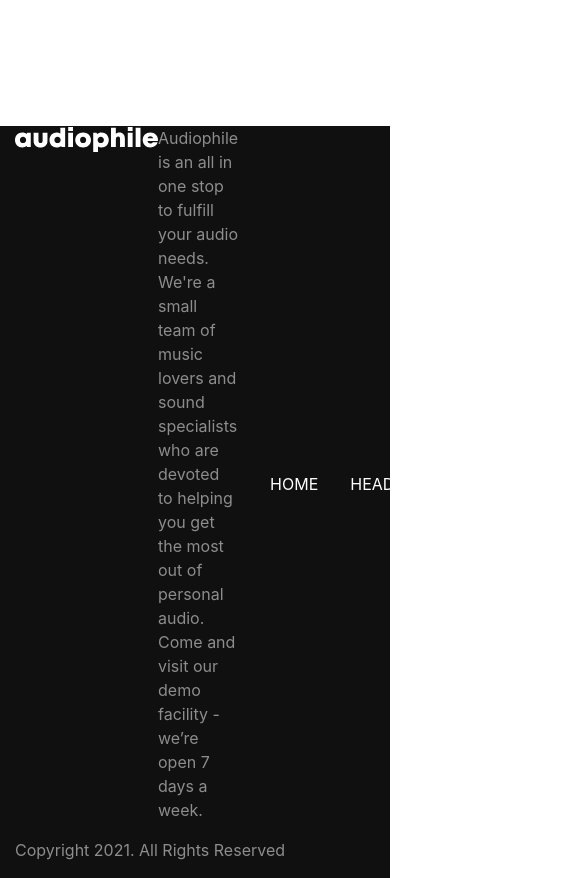
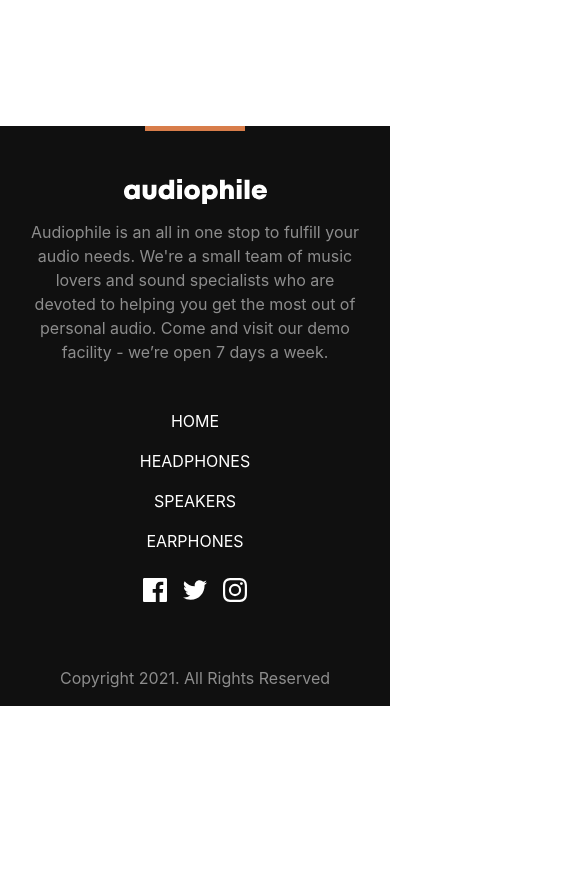
Before and after one commit to zdavidson/audiophile, a React (Create React App) app: page / in a window 390 px wide. Shown: the part 4200-5078 px from the top of the page, 585 px wide, since content can reach past the window. After the commit the page ends 4906 px from the top, so only its background shows below. Built offline with nearby package versions, Linux system fonts and the light colour scheme.

Commit message:
footer inital mobile style

```diff
--- a/src/components/Shared/Footer.scss
+++ b/src/components/Shared/Footer.scss
@@ -21,20 +21,47 @@
 
   #orange-bar {
     background-color: #d87d4a;
+    width: 100px;
+    height: 5px;
   }
 
   .navigation-link {
     text-decoration: none;
     padding: 0;
-    padding-left: 2rem;
-  }
-
-  .social-link {
-    margin-left: 1rem;
   }
 
   // Small Screens
   @media screen and (max-width: 600px) {
+    text-align: center;
+
+    .navigation-link {
+      margin: 0.5rem 0;
+    }
+
+    .social-link {
+      margin: 0 0.5rem;
+    }
+    #footer-container {
+      padding: 2rem 1rem;
+    }
+
+    #footer-container,
+    #footer-text,
+    #footer-links,
+    .navbar-nav {
+      flex-direction: column;
+      align-items: center;
+    }
+
+    #footer-logo,
+    #footer-links,
+    #social-links {
+      margin: 1rem 0;
+    }
+
+    #orange-bar {
+      margin: 0 auto;
+    }
   }
 
   // Medium Screens
@@ -45,10 +72,12 @@
   @media screen and (min-width: 960px) {
     padding-bottom: 2rem;
 
-    #orange-bar {
-      width: 100px;
-      height: 5px;
-      margin-left: 0.25rem;
+    .navigation-link {
+      padding-left: 2rem;
+    }
+
+    .social-link {
+      margin-left: 1rem;
     }
 
     #footer-container,
@@ -78,5 +107,9 @@
     #footer-links {
       align-items: flex-end;
     }
+
+    #orange-bar {
+      margin-left: 0.25rem;
+    }
   }
 }
```
